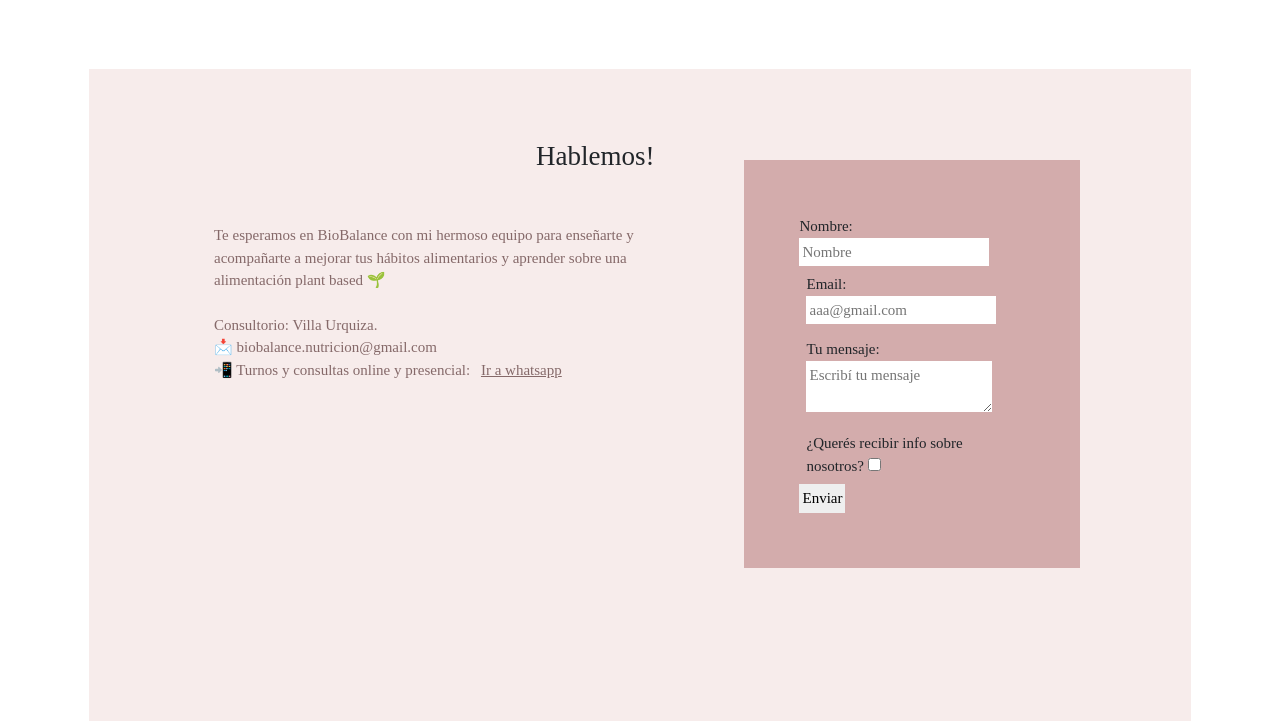
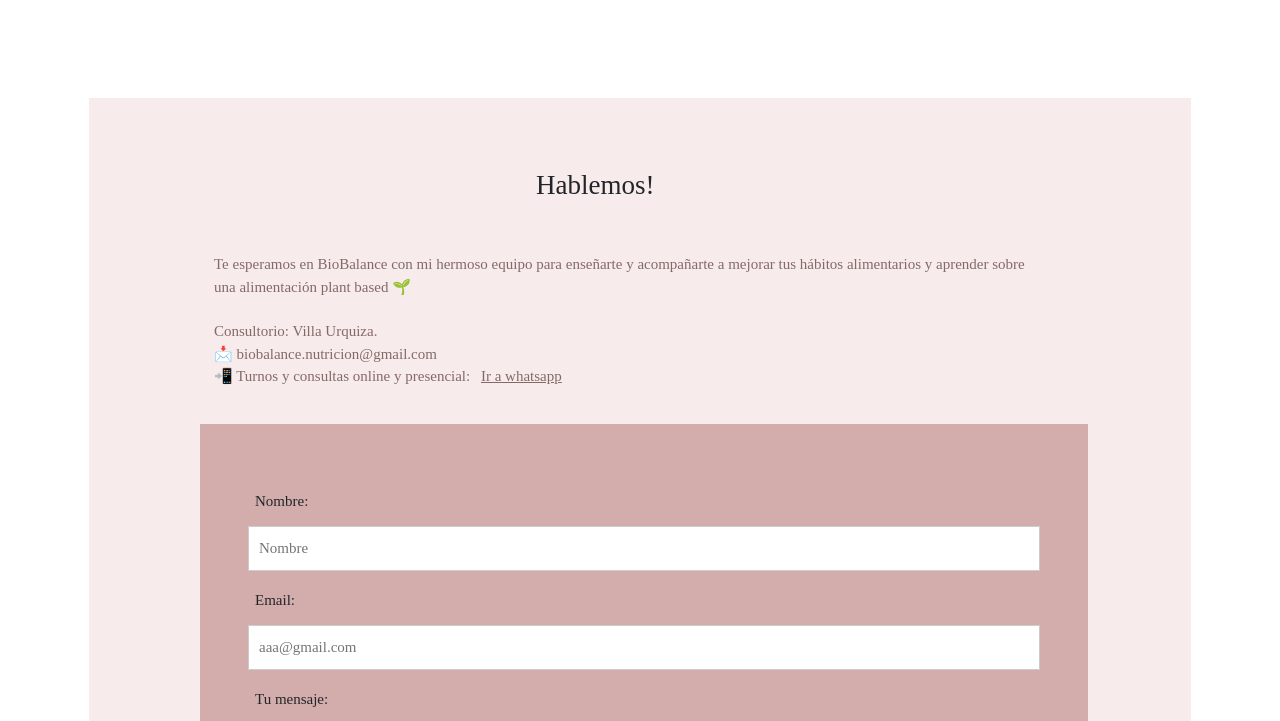
Before and after one commit to micaelarossi05/BioBalance, a website: page index.html in a window 1280 px wide. Shown: the part 3949-4670 px from the top of the page. Drawn offline with nearby package versions, Linux system fonts and the light colour scheme.

Commit message:
modificaciones para MQ

```diff
--- a/index.html
+++ b/index.html
@@ -180,7 +180,7 @@
 
                 </div>
 
-                <div class="col" style="display: flex; margin-right: 180px;">
+                <div class="col-tres" style="display: flex; margin-right: 180px;">
                 <img src="assets/images/equipo-1.png" class="w-50 h-auto" alt="Sol">
                 <img src="assets/images/equipo-2.png" class="w-50 h-auto" alt="Gabriela">
                 <img src="assets/images/equipo-3.png" class="w-50 h-auto" alt="Florencia">
@@ -288,19 +288,20 @@
             </div>
 
         <!-- Formulario-->
-            <div class="col">
-                <form action="#" style="margin-top: 112px;">
-                    <label for="nombre">Nombre:
-                    <input type="text" placeholder="Nombre"><br>
-                    <label for="email">Email:
-                        <input type="email" placeholder="aaa@gmail.com" name="email"><br>
+            <div>
+                <form action="">
+                    <p class="text">Nombre:</p>
+                    <input type="text" placeholder="Nombre" class="label">
+
+                    <p class="text">Email:</p>
+                    <input type="email" placeholder="aaa@gmail.com" name="email" class="label">
                     </label>
-                    <label for="Tu mensaje"> Tu mensaje:<br>
-                        <textarea placeholder="Escribí tu mensaje"></textarea>
+                    <p class="text">Tu mensaje:</p>
+                    <textarea placeholder="Escribí tu mensaje" class="label"></textarea>
                     </label> <br>
-                    <div>¿Querés recibir info sobre nosotros?
+                    <div class="informacion">¿Querés recibir info sobre nosotros?
                     <input type="checkbox" name="acepta" value="1"></div>
-                    <input type="submit" value="Enviar">
+                    <input type="submit" value="Enviar" class="submit">
                 </form>
         </div>
 
```
